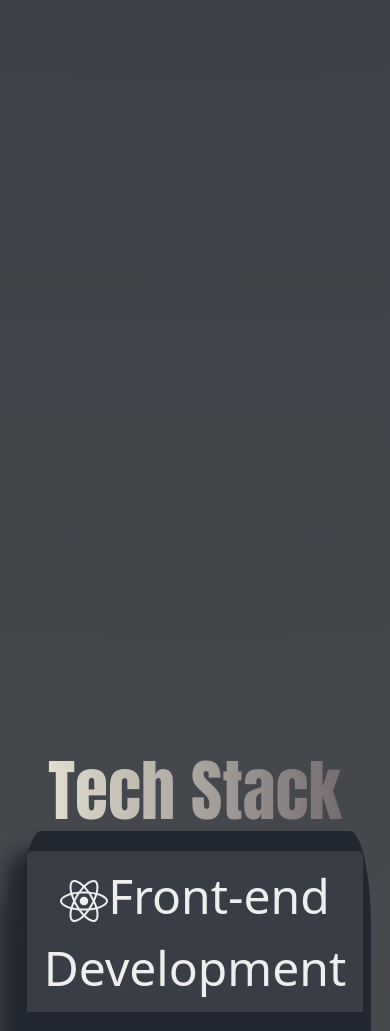
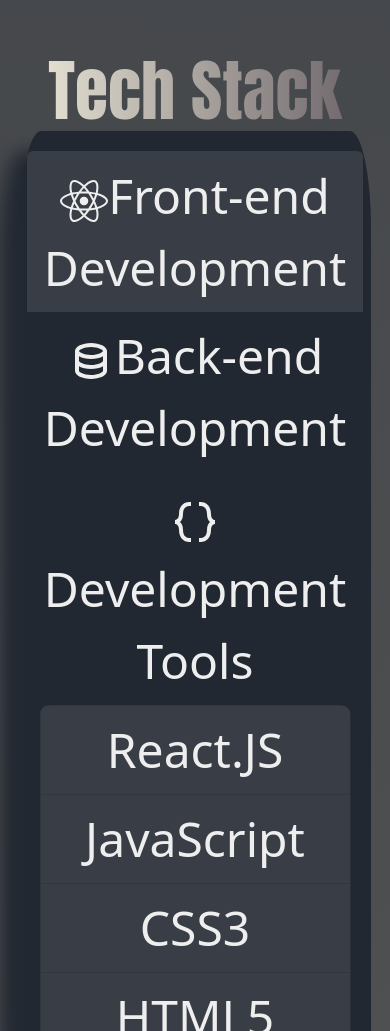
Before and after one commit to alancuenca/Personal-Portfolio, a React (Create React App) app: page / in a window 390 px wide. Shown: the part 10537-11568 px from the top of the page. Built offline with nearby package versions, Linux system fonts and the light colour scheme; a web font is replaced by a local one.

Commit message:
small fix to size

```diff
--- a/src/components/Contact/Contact.css
+++ b/src/components/Contact/Contact.css
@@ -146,7 +146,7 @@
 
     .page-email-container {
         height: 100%;
-        padding-bottom: 75%;
+        padding-bottom: 30%;
     }
 
     .email-widget {
--- a/src/components/Projects/Projects.css
+++ b/src/components/Projects/Projects.css
@@ -61,7 +61,7 @@
 
 @media screen and (max-width: 1000px) {
     #projects {
-        height: 2500px;
+        height: 1800px;
     }
 
     .project-slide img {
--- a/src/components/Technologies/Technologies.css
+++ b/src/components/Technologies/Technologies.css
@@ -49,7 +49,7 @@
 
 @media screen and (max-width: 1000px) {
     #technologies {
-        height: 2800px;
+        height: 2300px;
     }
 
     #technologies .tab-container {
```
